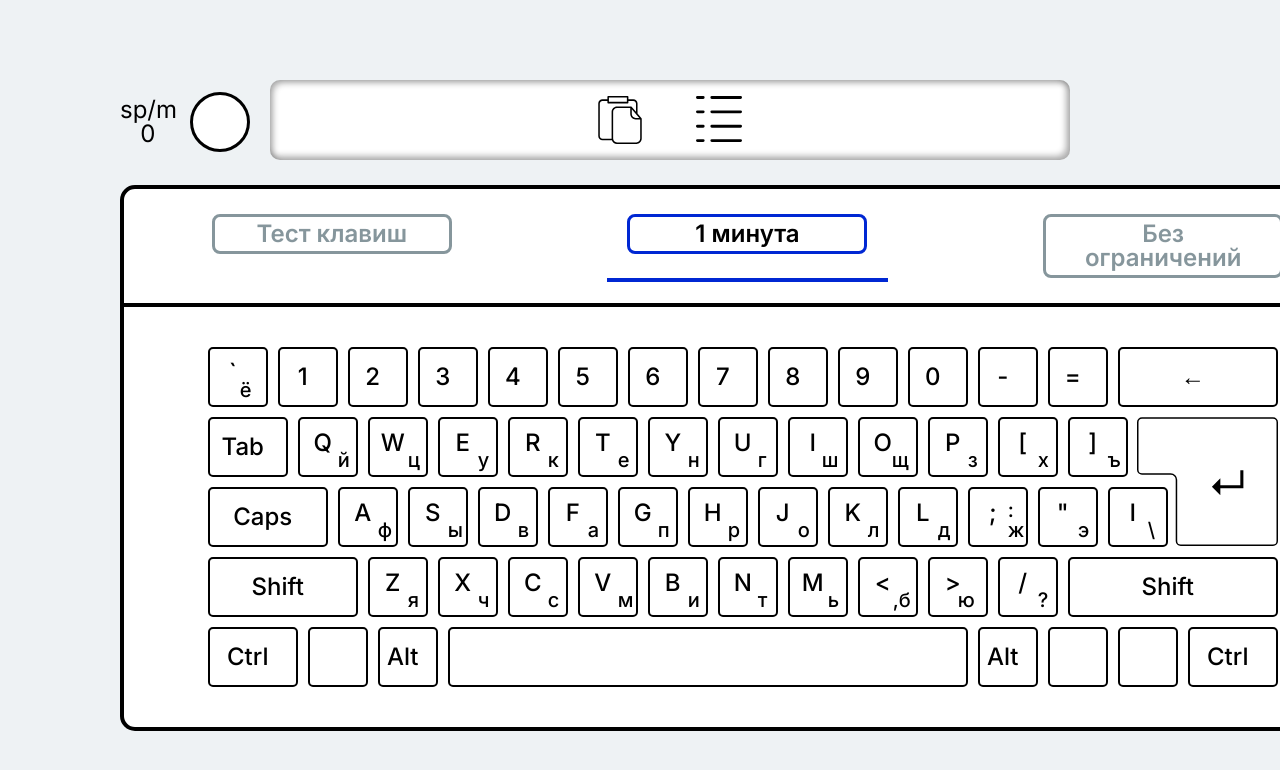
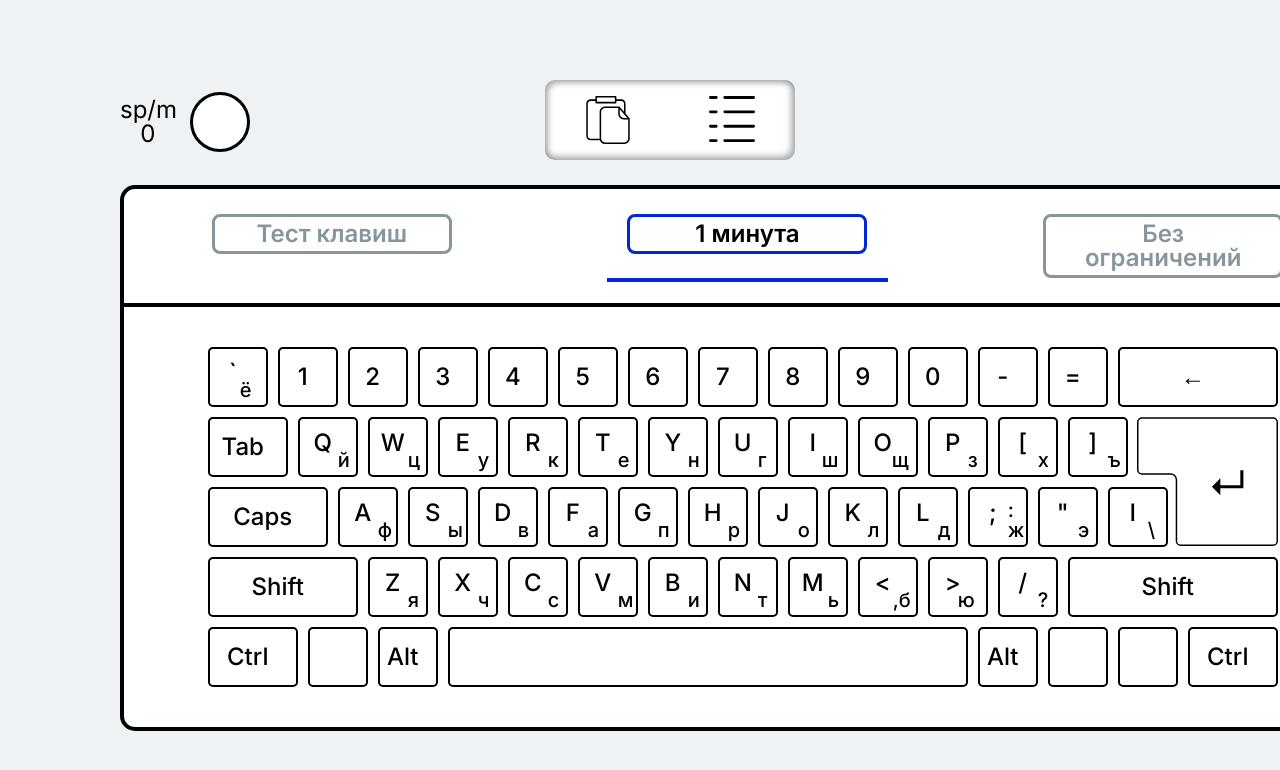
Before and after one commit to Crede322/typetest, a React (Create React App) app: page / in a window 1280 px wide. Shown: the top 770 px of the page. Built offline with nearby package versions, Linux system fonts and the light colour scheme.

Commit message:
переписал меню с кнопками выбора режима, теперь блок с этими кнопками динамично меняется

```diff
--- a/src/components/Menu.jsx
+++ b/src/components/Menu.jsx
@@ -194,10 +194,15 @@ const Menu = () => {
             </div>
           </div>
         </div>
-        <div className={classes.title}>
+        <div
+          className={classes.title}
+          style={{ transition: "all, 0.9s", width: pause ? "250px" : "800px" }}
+        >
           {switchTypeText}
           <div
-            style={{ display: pause ? "none" : "block" }}
+            style={{
+              display: pause ? "none" : "block",
+            }}
             className={classes.typing__cursor}
           />
         </div>
--- a/src/components/Menu.module.css
+++ b/src/components/Menu.module.css
@@ -1,7 +1,6 @@
 .title {
   border-radius: 10px;
   height: 80px;
-  width: 800px;
   margin: auto;
   margin-bottom: 25px;
   font-size: 64px;
@@ -81,7 +80,6 @@
 }
 
 .paste {
-  margin-left: 300px;
   margin-top: 16px;
   width: 48px;
   height: 48px;
@@ -96,7 +94,6 @@
 }
 
 .library {
-  margin-right: 300px;
   margin-top: 16px;
   width: 48px;
   height: 48px;
```
